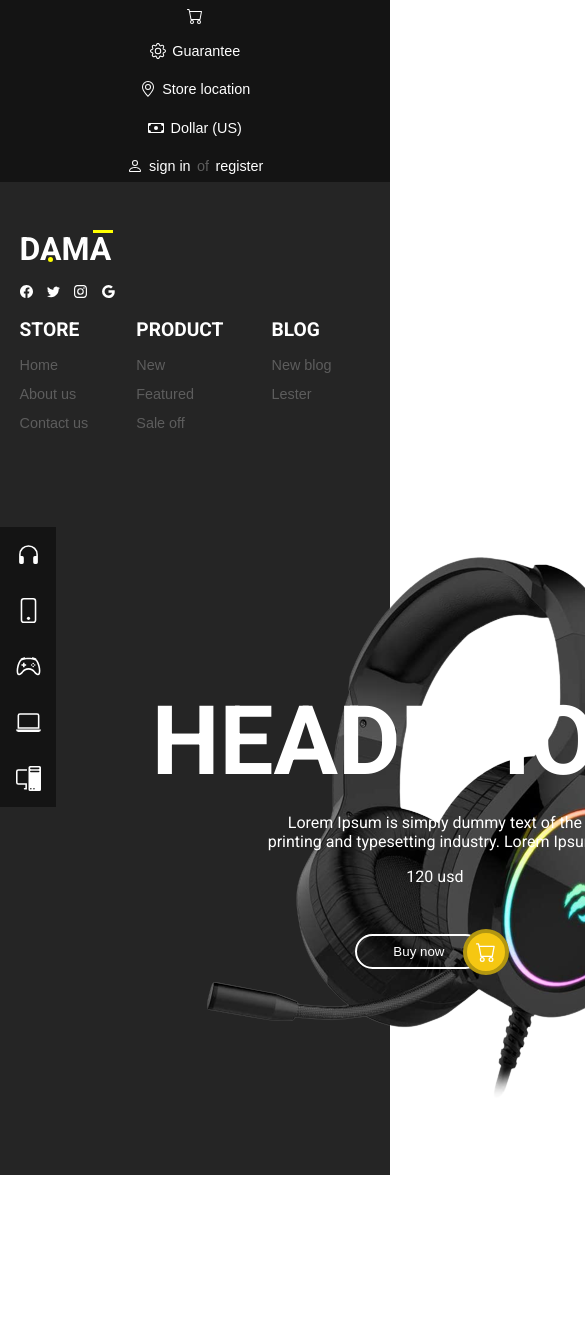
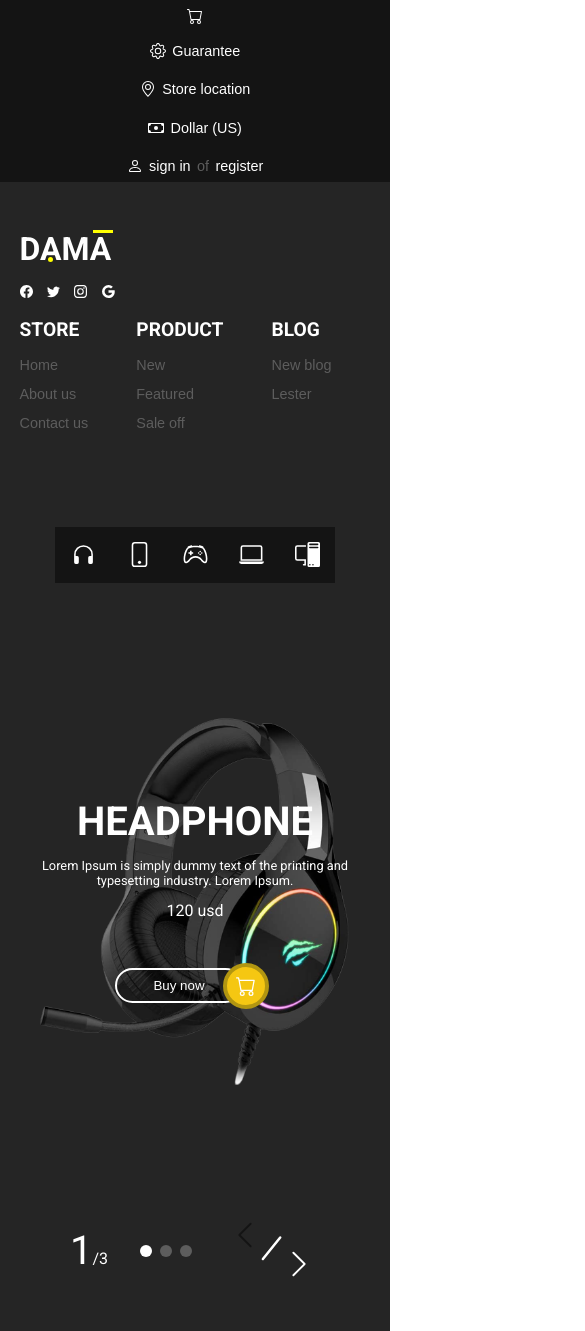
Before and after one commit to riamxpp/DAMA, a React (Create React App) app: page / in a window 390 px wide. Shown: the top 1331 px of the page, 585 px wide, since content can reach past the window. Before the commit the page ends 1175 px from the top, so only its background shows below. Built offline with nearby package versions, Linux system fonts and the light colour scheme.

Commit message:
Tornando meu componente Principais produtos responsivo e corrigindo um detalhe do componenete MainHeader

```diff
--- a/src/components/Header/MainHeaderStyles.ts
+++ b/src/components/Header/MainHeaderStyles.ts
@@ -38,6 +38,9 @@ const ContainerRedesSociaisHeader = styled.div`
   @media (max-width: 650px) {
     margin-bottom: 1rem;
   }
+  @media (max-width: 350px) {
+    width: 100%;
+  }
 `;
 
 const CapsulaRedeSocial = styled.div``;
@@ -69,6 +72,12 @@ const LogoMainHeader = styled.a`
     position: absolute;
     left: 73px;
   }
+  @media (max-width: 350px) {
+    width: 150px;
+    &::before {
+      left: 19%;
+    }
+  } ;
 `;
 
 const ContainerOptionsMainHeader = styled.div`
--- a/src/components/Icos/ArrowLeft.tsx
+++ b/src/components/Icos/ArrowLeft.tsx
@@ -14,7 +14,7 @@ const ArrowLeft = (props: ArrowInterface) => {
       viewBox="0 0 16 16"
     >
       <path
-        fill-rule="evenodd"
+        fillRule="evenodd"
         d="M11.354 1.646a.5.5 0 0 1 0 .708L5.707 8l5.647 5.646a.5.5 0 0 1-.708.708l-6-6a.5.5 0 0 1 0-.708l6-6a.5.5 0 0 1 .708 0z"
       />
     </svg>
--- a/src/components/Icos/ArrowRigth.tsx
+++ b/src/components/Icos/ArrowRigth.tsx
@@ -13,7 +13,7 @@ const ArrowRight = (props: ArrowInterface) => {
       viewBox="0 0 16 16"
     >
       <path
-        fill-rule="evenodd"
+        fillRule="evenodd"
         d="M4.646 1.646a.5.5 0 0 1 .708 0l6 6a.5.5 0 0 1 0 .708l-6 6a.5.5 0 0 1-.708-.708L10.293 8 4.646 2.354a.5.5 0 0 1 0-.708z"
       />
     </svg>
--- a/src/components/Icos/Reta.tsx
+++ b/src/components/Icos/Reta.tsx
@@ -11,7 +11,7 @@ const Reta = () => {
       viewBox="0 0 16 16"
     >
       <path
-        fill-rule="evenodd"
+        fillRule="evenodd"
         d="M2 8a.5.5 0 0 1 .5-.5h11a.5.5 0 0 1 0 1h-11A.5.5 0 0 1 2 8Z"
       />
     </svg>
--- a/src/components/PrincipaisProdutos/NavProdutosStyles.ts
+++ b/src/components/PrincipaisProdutos/NavProdutosStyles.ts
@@ -3,9 +3,19 @@ import { colors } from "../../colors";
 
 const NavProdutosComponente = styled.nav`
   width: 3.5rem;
+
+  @media (max-width: 950px) {
+    width: auto;
+    display: flex;
+    justify-content: center;
+  }
 `;
 
-const ListaNavProdutos = styled.ul``;
+const ListaNavProdutos = styled.ul`
+  @media (max-width: 950px) {
+    display: flex;
+  }
+`;
 
 const ItemProdutoNav = styled.li`
   background-color: ${colors.initialHeader};
@@ -18,6 +28,9 @@ const ItemProdutoNav = styled.li`
   &:hover {
     background-color: ${colors.initialHeader + 50};
   }
+  @media (max-width: 950px) {
+    flex-shrink: 0;
+  }
 `;
 
 export { NavProdutosComponente, ListaNavProdutos, ItemProdutoNav };
--- a/src/components/PrincipaisProdutos/PrincipaisProdutosStyles.ts
+++ b/src/components/PrincipaisProdutos/PrincipaisProdutosStyles.ts
@@ -6,13 +6,6 @@ const PrincipaisProdutosComponent = styled.section`
   height: auto;
   padding: 3rem 0;
   background: ${colors.mainHeader};
-  /*linear-gradient:
-   ( 150deg,
-    ${colors.mainHeader} 75%,
-    ${colors.mainHeader} 50%,
-    #fff 76%,
-    #fff 100%
-  ); */
 `;
 
 const ContainerProdutosPrincipais = styled.div`
@@ -20,6 +13,10 @@ const ContainerProdutosPrincipais = styled.div`
   height: auto;
   margin: 0 auto;
   display: flex;
+  @media (max-width: 950px) {
+    flex-direction: column;
+    width: 100%;
+  }
 `;
 
 export { PrincipaisProdutosComponent, ContainerProdutosPrincipais };
--- a/src/components/PrincipaisProdutos/ShowPrincipaisProdutos.tsx
+++ b/src/components/PrincipaisProdutos/ShowPrincipaisProdutos.tsx
@@ -54,6 +54,8 @@ const ShowPrincipaisProdutos = (props: ShowPrincipaisProdutosInterface) => {
       price: dados[props.produtoAtual].price,
       pictures: [...dados[props.produtoAtual].pictures],
     });
+    window.addEventListener("resize", resetaSlide);
+    return () => window.removeEventListener("resize", resetaSlide);
   }, [props.produtoAtual]);
 
   function nextSlide() {
@@ -94,6 +96,11 @@ const ShowPrincipaisProdutos = (props: ShowPrincipaisProdutosInterface) => {
       );
     }
     setSlidePosition(position);
+  }
+
+  function resetaSlide() {
+    setSlidePosition(PRIMEIRO_SLIDE);
+    setMoveSlide(0);
   }
 
   return (
--- a/src/components/PrincipaisProdutos/ShowPrincipaisProdutosStyles.ts
+++ b/src/components/PrincipaisProdutos/ShowPrincipaisProdutosStyles.ts
@@ -10,12 +10,20 @@ const ShowProdutosComponente = styled.div`
   width: 100%;
   height: 600px;
   display: flex;
+
+  @media (max-width: 950px) {
+    flex-direction: column;
+    height: 700px;
+  }
 `;
 
 const ProdutosPrincipaisProdutos = styled.div`
   width: 100%;
   height: 100%;
   position: relative;
+
+  @media (max-width: 950px) {
+  }
 `;
 
 const WrapperFotosProduto = styled.div`
@@ -39,6 +47,9 @@ const FotoProdutoPrincipal = styled.div<FotoProdutoPrincipalInterface>`
   background-repeat: no-repeat;
   background-position: 50% 50%;
   flex-shrink: 0;
+  @media (max-width: 700px) {
+    background-size: 80%;
+  }
 `;
 
 const WrapperInformacoesProduto = styled.div`
@@ -61,6 +72,15 @@ const ProdutosPrincipaisTitulo = styled.h2`
   font-family: "Roboto", sans-serif;
   text-transform: uppercase;
   margin: 0 0 0 0;
+  @media (max-width: 700px) {
+    font-size: 5rem;
+  }
+  @media (max-width: 600px) {
+    font-size: 4rem;
+  }
+  @media (max-width: 450px) {
+    font-size: 2.5rem;
+  }
 `;
 
 const ProdutosPrincipaisDescricao = styled.p`
@@ -68,6 +88,13 @@ const ProdutosPrincipaisDescricao = styled.p`
   text-align: center;
   color: ${colors.PrimaryTextColor};
   font-family: "Roboto", sans-serif;
+  @media (max-width: 600px) {
+    font-size: 0.9rem;
+  }
+  @media (max-width: 450px) {
+    font-size: 0.8rem;
+    width: 90%;
+  }
 `;
 
 const ProdutosPrinpaisPreco = styled.span`
@@ -119,6 +146,12 @@ const NavInformacoesProduto = styled.nav`
   align-items: center;
   justify-content: flex-end;
   gap: 2rem;
+  @media (max-width: 950px) {
+    flex-direction: row;
+    justify-content: center;
+    height: auto;
+    width: 100%;
+  }
 `;
 
 const SpanQuantidadeDeFotos = styled.span`
@@ -137,6 +170,9 @@ const NavFotoAtual = styled.nav`
   flex-direction: column;
   gap: 0.5rem;
   align-items: center;
+  @media (max-width: 950px) {
+    flex-direction: row;
+  }
 `;
 
 const ButtonFotoAtual = styled.button<ButtonFotoAtualInterface>`
@@ -157,6 +193,10 @@ const ContainerNextAndPrevFoto = styled.div`
   width: 100%;
   height: 4rem;
   position: relative;
+
+  @media (max-width: 950px) {
+    width: 6rem;
+  }
 `;
 
 const ButtonNext = styled.button`
```
